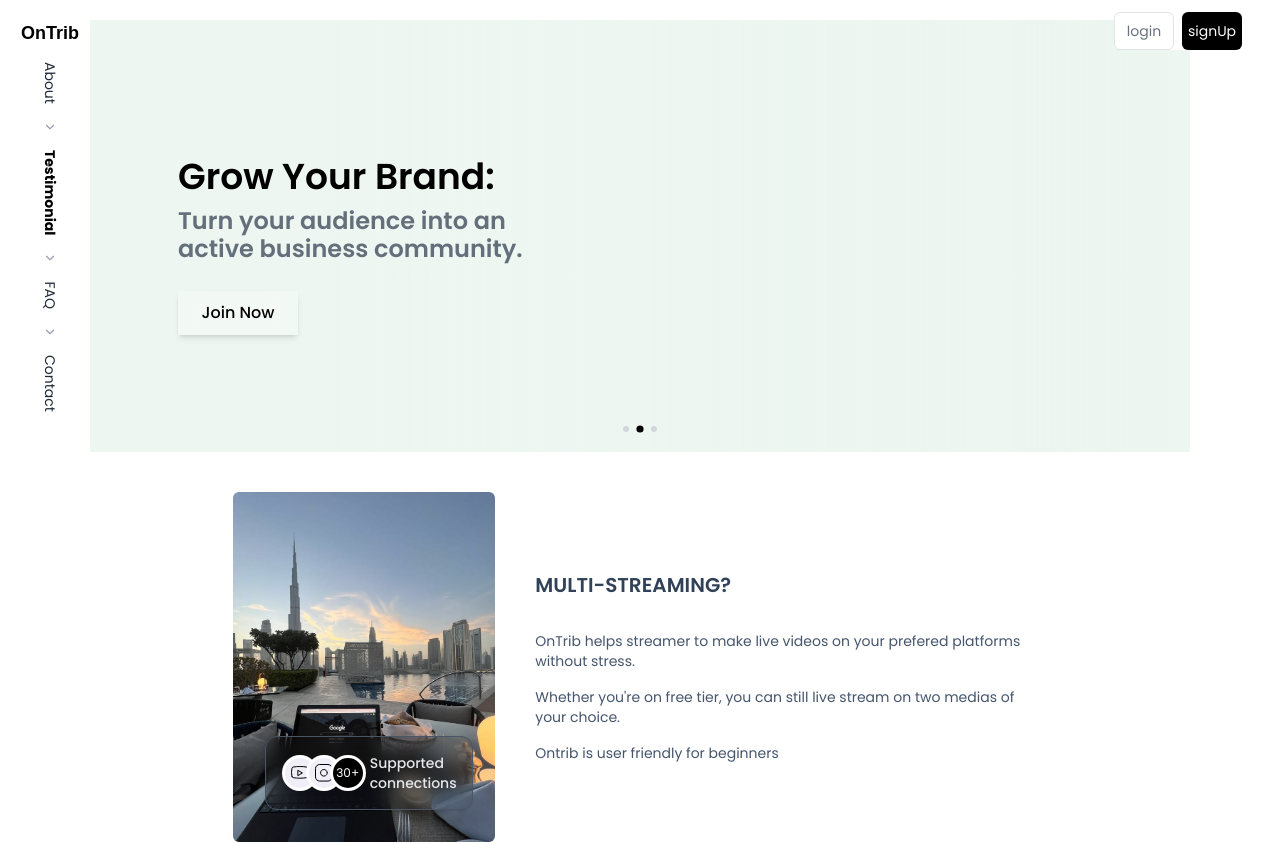
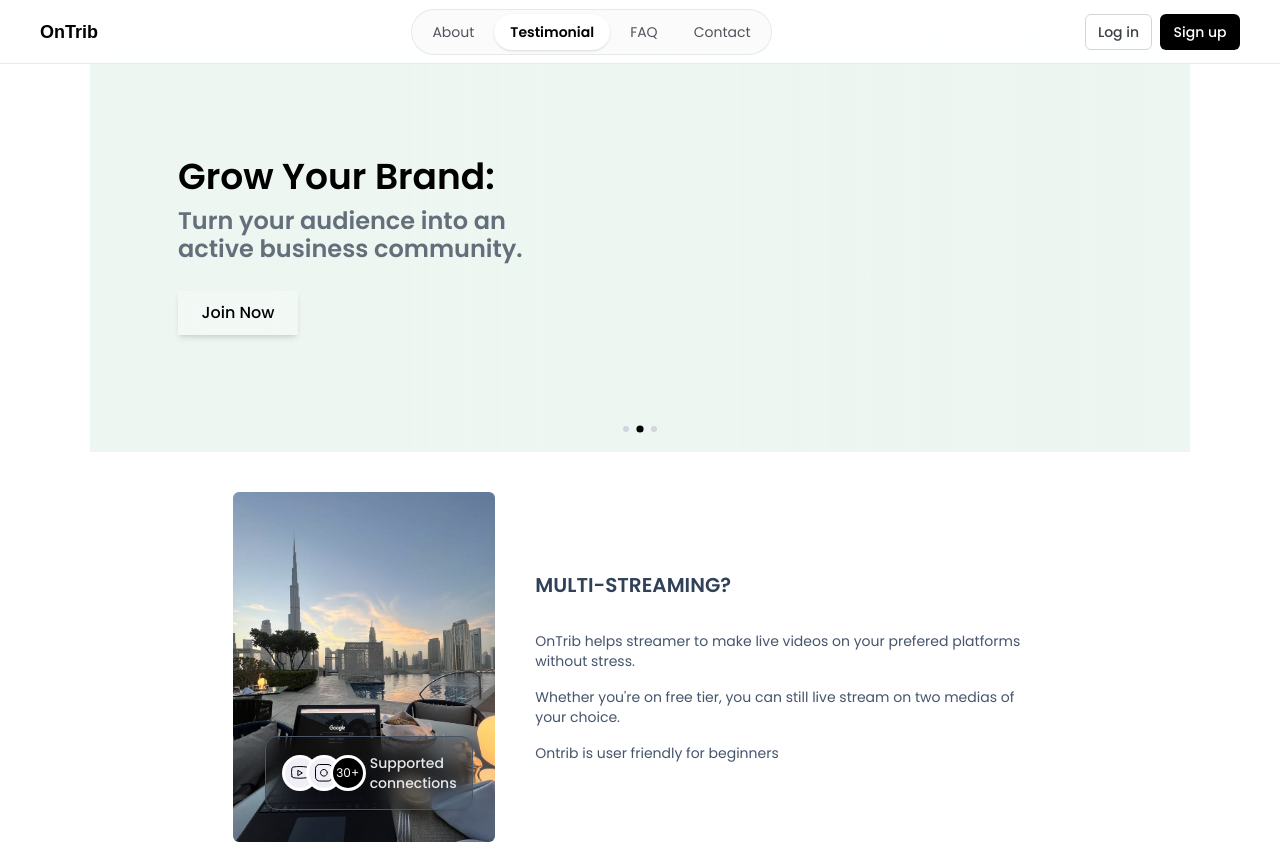
Before and after one commit to wanangwazimbadancing-sudo/vibes-official-community, a React (Vite) app in the folder client/: page / in a window 1280 px wide. Shown: the top 844 px of the page. Built offline with nearby package versions, Linux system fonts and the light colour scheme; a web font is replaced by a local one.

Commit message:
navbar re-design

```diff
--- a/client/src/Components/NavBars/NavBar.jsx
+++ b/client/src/Components/NavBars/NavBar.jsx
@@ -87,26 +87,32 @@ const NavBar = () => {
       </header>
 
       {/* desktop navigation */}
-      <div className="fixed top-60 -left-50 z-[111] hidden w-full max-w-[500px] max-h-[100px] rotate-90 md:flex">
-        <Link to="/" className="logo flex text-lg text-black -rotate-90" aria-label="OnTrib home">OnTrib</Link>
+      <header className="fixed inset-x-0 top-0 z-[111] hidden h-16 items-center border-b border-zinc-200/80 bg-white/95 backdrop-blur-md md:flex">
+        <div className="mx-auto flex h-full w-full max-w-7xl items-center px-6 lg:px-10">
+          <Link to="/" className="logo flex shrink-0 text-lg text-black" aria-label="OnTrib home">
+            OnTrib
+          </Link>
 
-        <div className="flex items-center space-x-4 text-sm text-gray-500">
-          <a href="#About" onClick={() => setActiveSection("About")} className={activeSection === "About" ? "font-bold text-black" : "text-gray-800"}>About</a>
-          <ChevronRight size={14} className="text-gray-400" />
-          <a href="#Testimonial" onClick={() => setActiveSection("Testimonial")} className={activeSection === "Testimonial" ? "font-bold text-black" : "text-gray-800"}>Testimonial</a>
-          <ChevronRight size={14} className="text-gray-400" />
-          <a href="#FAQ" onClick={() => setActiveSection("FAQ")} className={activeSection === "FAQ" ? "font-bold text-black" : "text-gray-800"}>FAQ</a>
-          <ChevronRight size={14} className="text-gray-400" />
-          <a href="#Contact" onClick={() => setActiveSection("Contact")} className={activeSection === "Contact" ? "font-bold text-black" : "text-gray-800"}>Contact</a>
+          <nav aria-label="Desktop navigation" className="flex items-center gap-1 rounded-full border border-zinc-200/80 bg-zinc-50/80 p-1 mx-auto">
+            <a href="#About" onClick={() => setActiveSection("About")} className={`rounded-full px-4 py-2 text-sm transition-colors ${activeSection === "About" ? "bg-white font-semibold text-black shadow-sm" : "text-zinc-600 hover:text-black"}`}>About</a>
+
+            <a href="#Testimonial" onClick={() => setActiveSection("Testimonial")} className={`rounded-full px-4 py-2 text-sm transition-colors ${activeSection === "Testimonial" ? "bg-white font-semibold text-black shadow-sm" : "text-zinc-600 hover:text-black"}`}>Testimonial</a>
+
+            <a href="#FAQ" onClick={() => setActiveSection("FAQ")} className={`rounded-full px-4 py-2 text-sm transition-colors ${activeSection === "FAQ" ? "bg-white font-semibold text-black shadow-sm" : "text-zinc-600 hover:text-black"}`}>FAQ</a>
+
+            <a href="#Contact" onClick={() => setActiveSection("Contact")} className={`rounded-full px-4 py-2 text-sm transition-colors ${activeSection === "Contact" ? "bg-white font-semibold text-black shadow-sm" : "text-zinc-600 hover:text-black"}`}>Contact</a>
+          </nav>
+
+          <div className="flex shrink-0 items-center gap-2">
+            <Link to="/login" className="flex h-9 min-w-16 items-center justify-center rounded-md border border-zinc-300 px-3 text-sm font-medium text-zinc-700 transition hover:bg-zinc-50 active:scale-95">
+              Log in
+            </Link>
+            <Link to="/join" className="flex h-9 min-w-20 items-center justify-center rounded-md bg-black px-3 text-sm font-medium text-white transition hover:bg-zinc-800 active:scale-95">
+              Sign up
+            </Link>
+          </div>
         </div>
-      </div>
-
-      <span className="fixed bg-white w-[150px] top-3 right-4 z-[111] hidden gap-2 md:flex rounded-md">
-        <Link to="/login" className="flex min-h-8 min-w-15 items-center justify-center rounded-md border border-gray-400/30 px-2 py-2 text-sm text-gray-500 transition active:scale-95">
-          login
-        </Link>
-        <Link to="/join" className="flex min-h-8 min-w-15 items-center justify-center rounded-md bg-black px-1 text-center text-sm text-white">signUp</Link>
-      </span>
+      </header>
 
       <div
         id="mobile-navigation"
```
